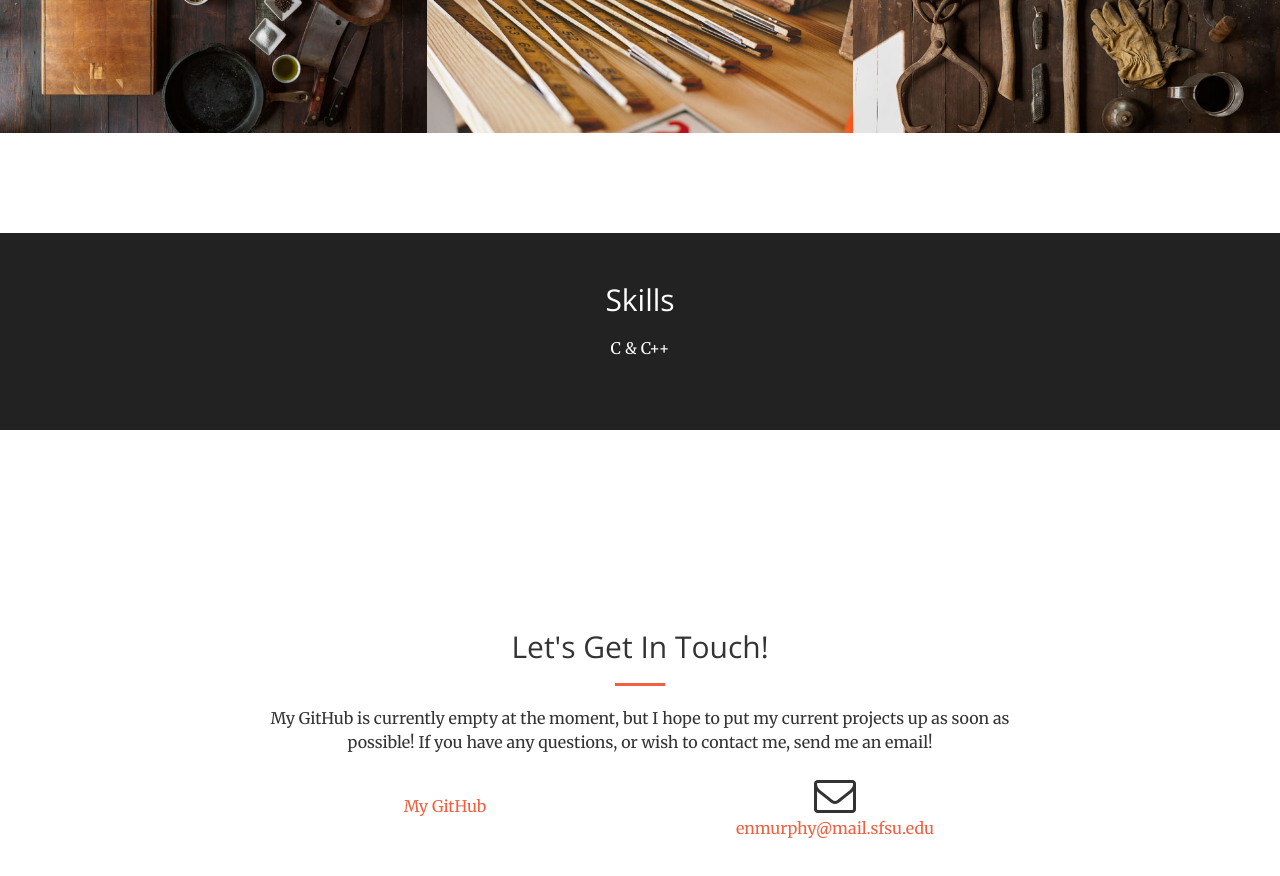
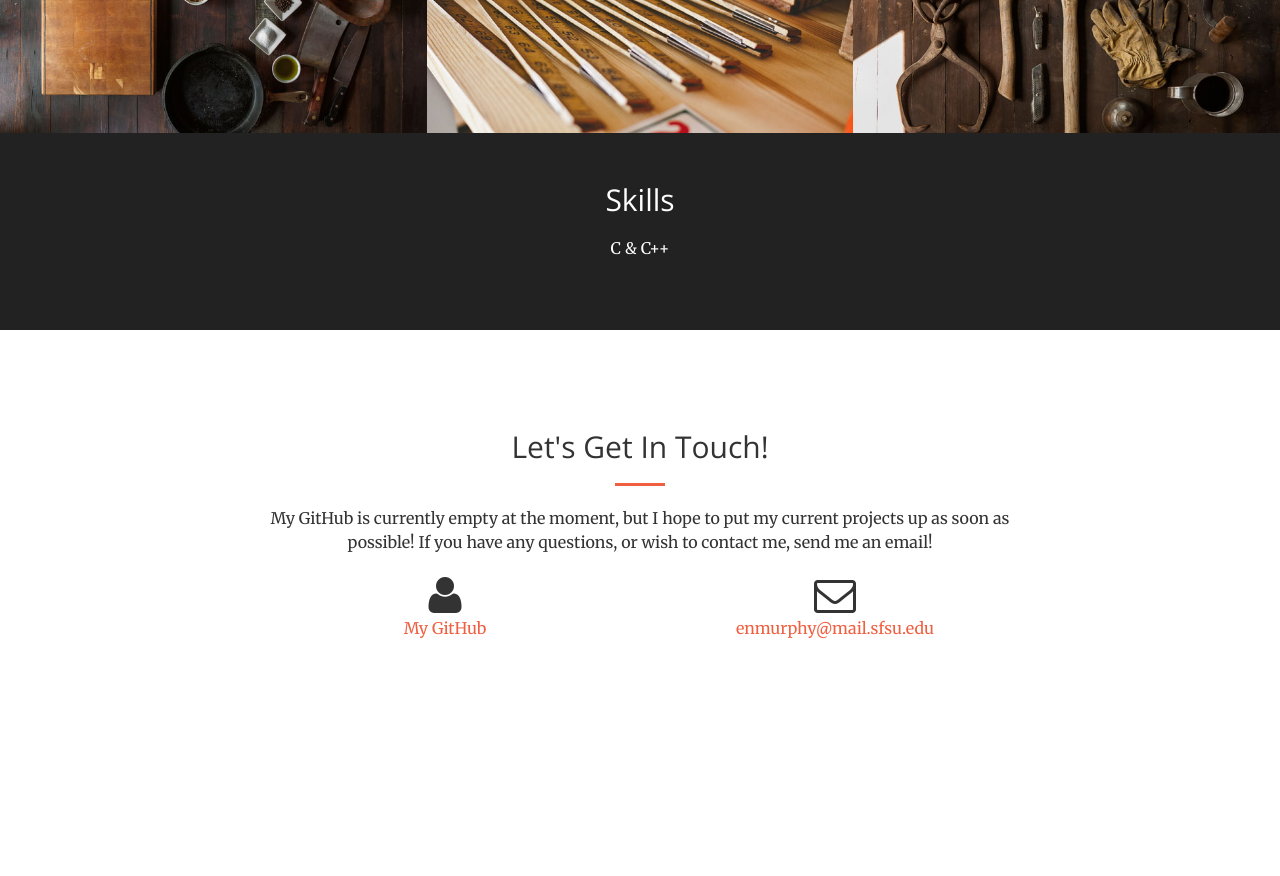
Before and after one commit to enmurphy/enmurphy.github.io, a website: page index.html in a window 1280 px wide. Shown: the part 1520-2396 px from the top of the page. After the commit the page ends 2280 px from the top, so only its background shows below. Drawn offline with nearby package versions, Linux system fonts and the light colour scheme.

Commit message:
More changes to index.html
Fixing contacts and skills

```diff
--- a/index.html
+++ b/index.html
@@ -235,8 +235,8 @@
             </div>
         </div>
     </section>
-    <section id="skills">
-        <aside class="bg-dark">
+    <!--<section id="skills">-->
+        <aside class="bg-dark" id="skills">
             <div class="container text-center">
                 <div class="call-to-action">
                     <h2>Skills</h2>
@@ -244,7 +244,7 @@
                 </div>
             </div>
         </aside>
-    </section>
+    <!--</section>-->
     <section id="contact">
         <div class="container">
             <div class="row">
@@ -255,7 +255,7 @@
                         If you have any questions, or wish to contact me, send me an email!</p>
                 </div>
                 <div class="col-lg-4 col-lg-offset-2 text-center">
-                    <i class="glyphicon-console"></i>
+                    <i class="fa fa-user fa-3x sr-contact"></i>
                     <p><a href="https://github.com/enmurphy">My GitHub</a></p>
                 </div>
                 <div class="col-lg-4 text-center">
```
